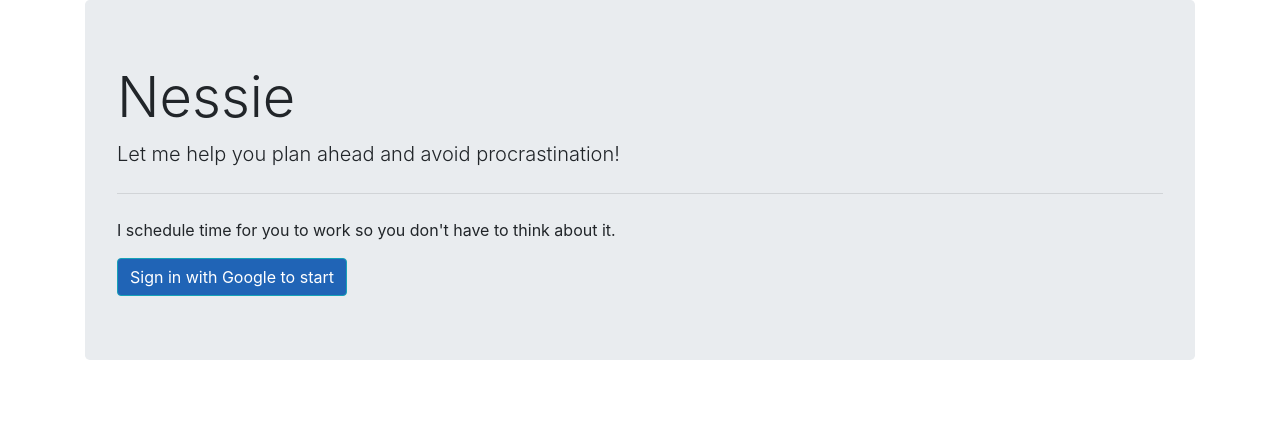
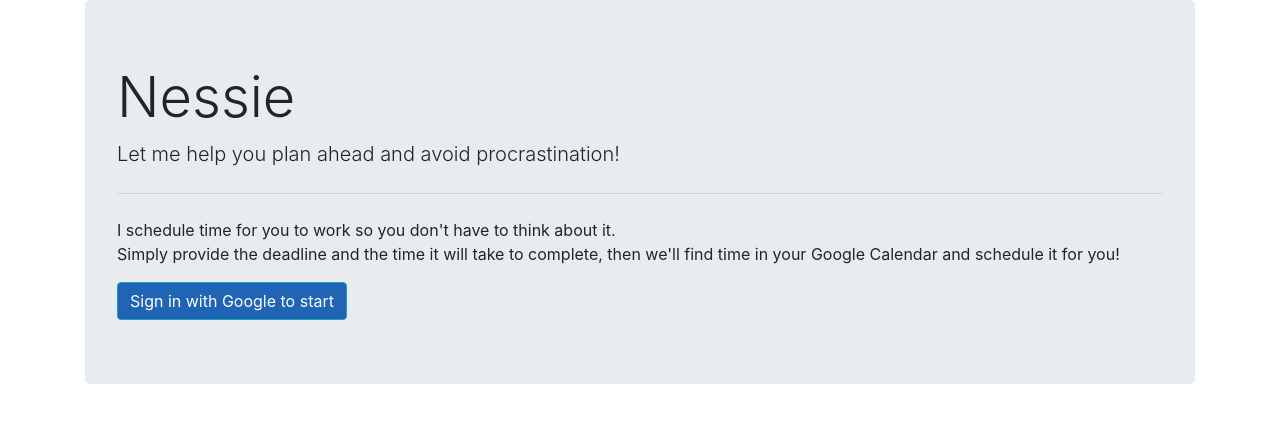
Before and after one commit to Ruotongw/nessieRepo, a Django app: template app/templates/base.html in a window 1280 px wide. Shown: the top 423 px of the page. Run offline with Django 3.2, Linux system fonts and the light colour scheme; the template is opened without the code that fills it, so the values that code supplies are empty; some libraries are stand-ins or nearby versions.

Commit message:
added some borderline instruction on the main page

```diff
--- a/app/templates/base.html
+++ b/app/templates/base.html
@@ -31,7 +31,7 @@
         <h1 class="display-4">Nessie </h1>
         <p class="lead">Let me help you plan ahead and avoid procrastination!</p>
         <hr class="my-4">
-        <p>I schedule time for you to work so you don't have to think about it.</p>
+        <p>I schedule time for you to work so you don't have to think about it.<br> Simply provide the deadline and the time it will take to complete, then we'll find time in your Google Calendar and schedule it for you!</p>
         <button class="btn btn-info" id="signinButton" style= "background-color:#2064b6;">Sign in with Google to start</button>
       </div>
     </div>
```
